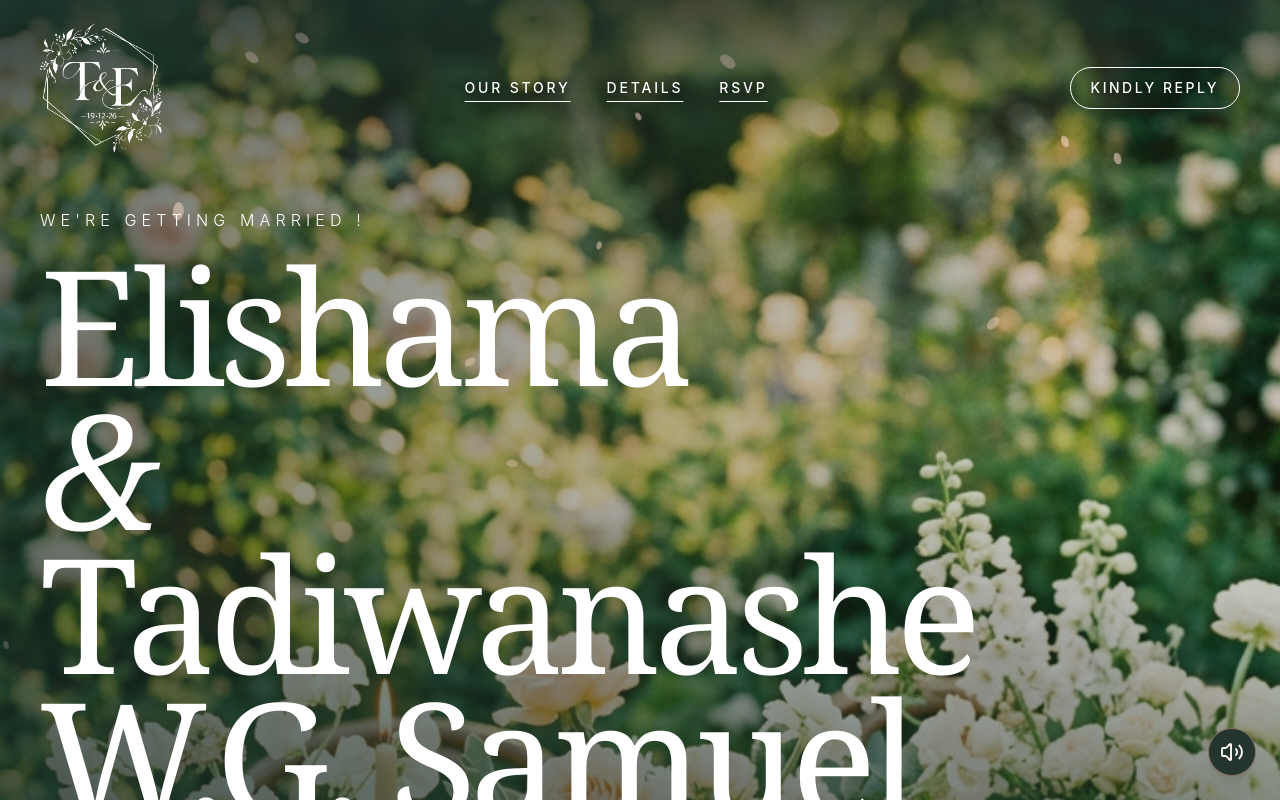
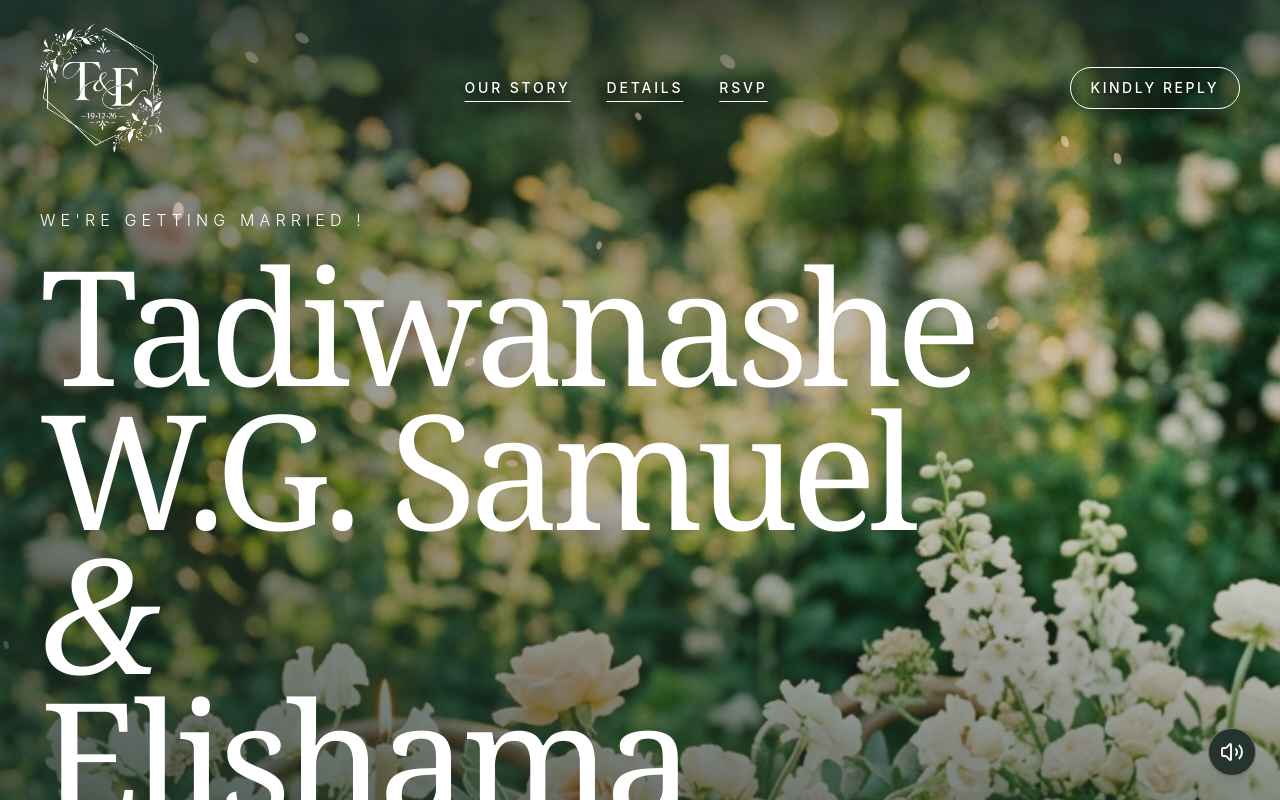
Before and after one commit to MK88-art/lisha_sam_wedding, a Next.js app: page / in a window 1280 px wide. Shown: the top 800 px of the page. Built offline with nearby package versions, Linux system fonts and the light colour scheme.

Commit message:
names update

```diff
--- a/app/page.tsx
+++ b/app/page.tsx
@@ -283,9 +283,9 @@ export default function Page() {
             We&apos;re getting married !
           </p>
           <h1 className="flex max-w-3xl flex-col items-start font-serif text-[3.35rem] leading-[0.9] tracking-[-0.045em] sm:text-8xl lg:text-[10rem]">
+            <span>Tadiwanashe W.G. Samuel</span>
+            <span className="font-light italic">&amp;</span>
             <span>Elishama</span>
-            <span className="font-light italic">&amp;</span>
-            <span>Tadiwanashe W.G. Samuel</span>
           </h1>
           <div className="mt-auto flex items-center gap-3 pt-7 font-semibold text-white drop-shadow-md sm:gap-4 sm:text-sm lg:mt-9 lg:pt-0">
             <span className="h-px w-8 bg-white/60 sm:w-12" />
```
